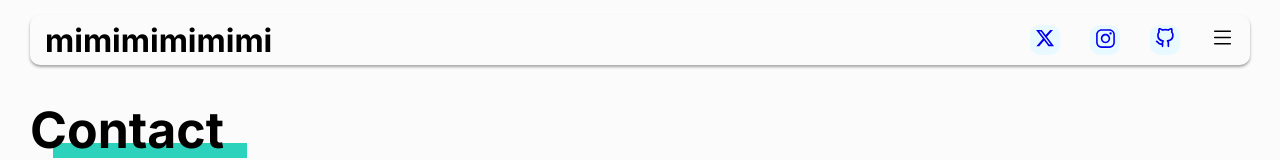
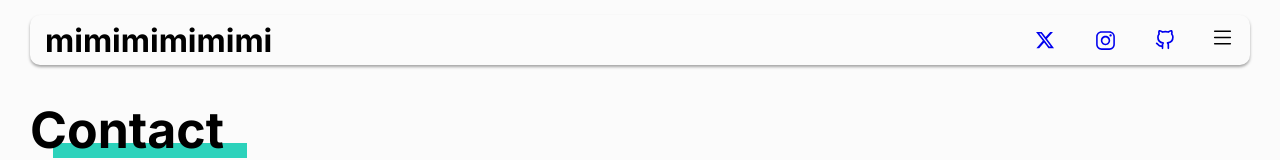
Before and after one commit to mizunoryuki/portfoliov2, a Next.js app: page /contact in a window 1280 px wide. Shown: the top 160 px of the page. Built offline with nearby package versions, Linux system fonts and the light colour scheme.

Commit message:
headerのアイコンデザイン変更

```diff
--- a/src/components/global/Header.module.scss
+++ b/src/components/global/Header.module.scss
@@ -25,16 +25,21 @@
         .icon {
             width: 30px;
             height: 30px;
-            background-color: var(--background-1);
             border-radius: var(--radius-10);
             display: flex;
             justify-content: center;
             align-items: center;
+            cursor: pointer;
 
-            cursor: pointer;
+            a {
+                display: flex;
+                align-items: center;
+                justify-content: center;
+            }
         }
-        .icon:hover {
-            scale: 1.2;
+
+        .icon:active {
+            scale: 0.95;
         }
     }
 }
```
